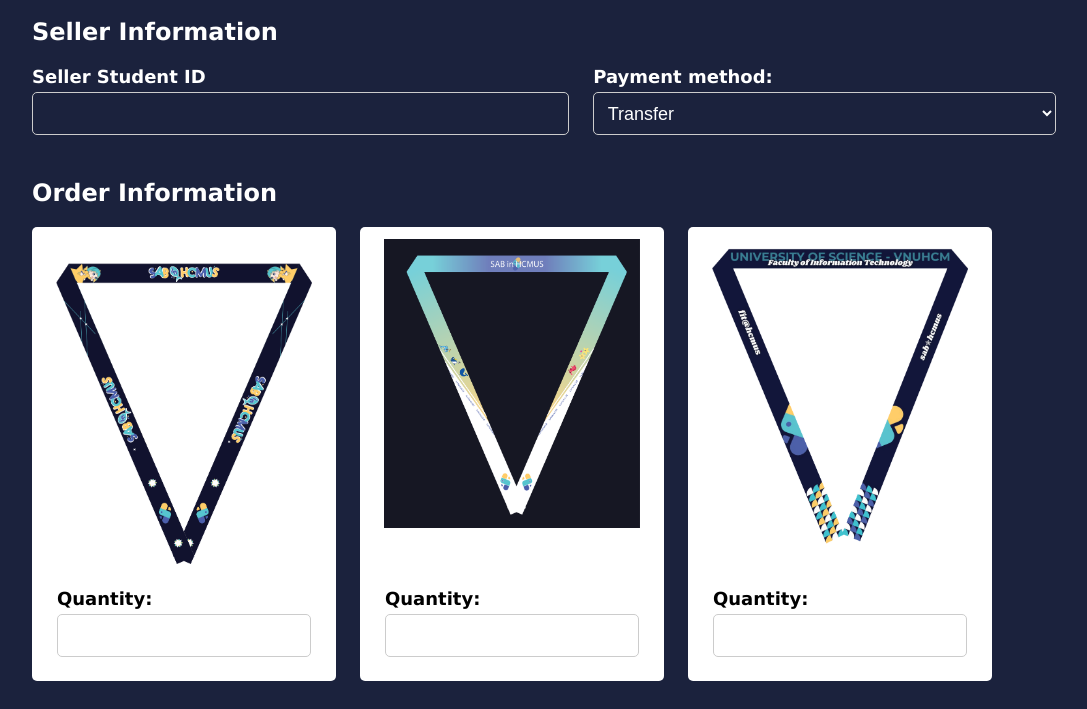
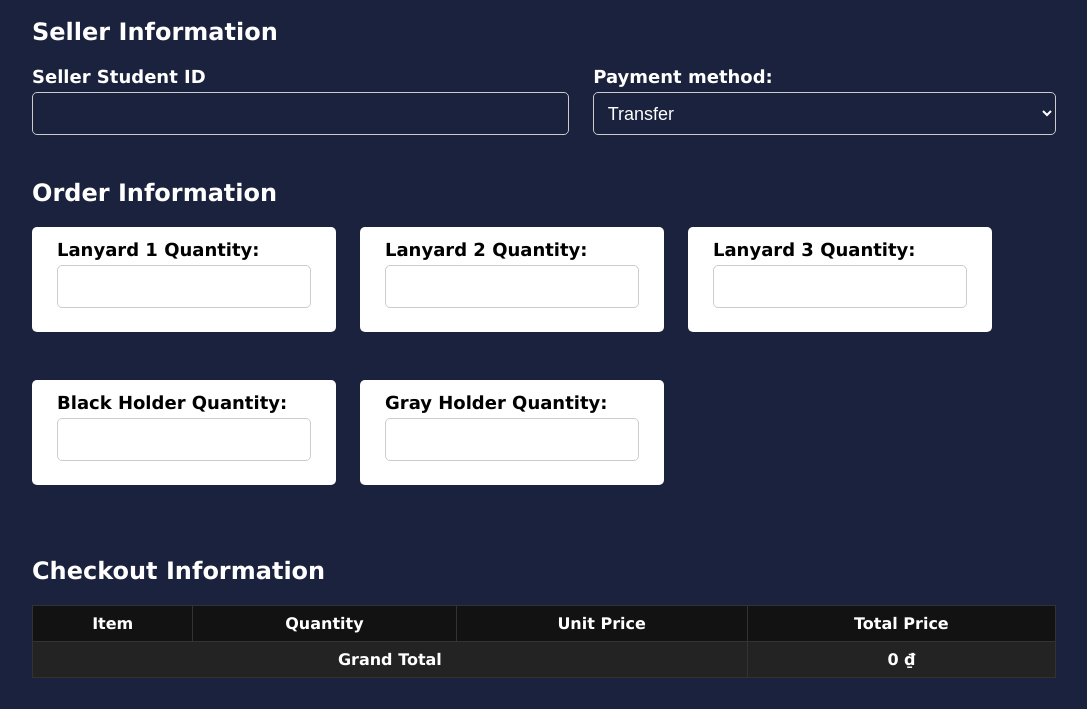
Before and after one commit to Noboroto/sab_preoder, a website: page public_offline/index.html in a window 1280 px wide. Shown: the part 91-800 px from the top of the page, without its empty margins (96-1183 px from the left). Drawn offline with Linux system fonts and the light colour scheme.

Commit message:
Update index.html

```diff
--- a/public_offline/index.html
+++ b/public_offline/index.html
@@ -37,45 +37,40 @@
 			<div class="flex-box flex-wrap">
 				<!-- Lanyard 1 -->
 				<div class="item-card">
-					<img src="./assets/img/lanyard_1.png" class="item-img" alt="Lanyard 1" />
 					<div>
-						<label for="quantity-lanyard-1" class="item-label">Quantity:</label>
+						<label for="quantity-lanyard-1" class="item-label">Lanyard 1 Quantity:</label>
 						<input type="number" class="item-number" id="quantity-lanyard-1" name="quantity-lanyard-1" min="0">
 					</div>
 				</div>
 
 				<!-- Lanyard 2 -->
 				<div class="item-card">
-					<img src="./assets/img/lanyard_2.png" class="item-img" alt="Lanyard 2" />
 					<div>
-						<label for="quantity-lanyard-2" class="item-label">Quantity:</label>
+						<label for="quantity-lanyard-2" class="item-label"> Lanyard 2 Quantity:</label>
 						<input type="number" class="item-number" id="quantity-lanyard-2" name="quantity-lanyard-2" min="0">
 					</div>
 				</div>
 
 				<!-- Lanyard 3 -->
 				<div class="item-card">
-					<img src="./assets/img/lanyard_3.png" class="item-img" alt="Lanyard 3" />
 					<div>
-						<label for="quantity-lanyard-3" class="item-label">Quantity:</label>
+						<label for="quantity-lanyard-3" class="item-label">Lanyard 3 Quantity:</label>
 						<input type="number" class="item-number" id="quantity-lanyard-3" name="quantity-lanyard-3" min="0">
 					</div>
 				</div>
 
 				<!-- Black Holder -->
 				<div class="item-card">
-					<img src="./assets/img/black_holder.png" class="item-img" alt="Black Holder" />
 					<div>
-						<label for="quantity-black-holder" class="item-label">Quantity:</label>
+						<label for="quantity-black-holder" class="item-label">Black Holder Quantity:</label>
 						<input type="number" class="item-number" id="quantity-black-holder" name="quantity-black-holder" min="0">
 					</div>
 				</div>
 
 				<!-- Gray Holder -->
 				<div class="item-card">
-					<img src="./assets/img/gray_holder.png" class="item-img" alt="Gray Holder" />
 					<div>
-						<label for="quantity-gray-holder" class="item-label">Quantity:</label>
+						<label for="quantity-gray-holder" class="item-label">Gray Holder Quantity:</label>
 						<input type="number" class="item-number" id="quantity-gray-holder" name="quantity-gray-holder" min="0">
 					</div>
 				</div>
```
